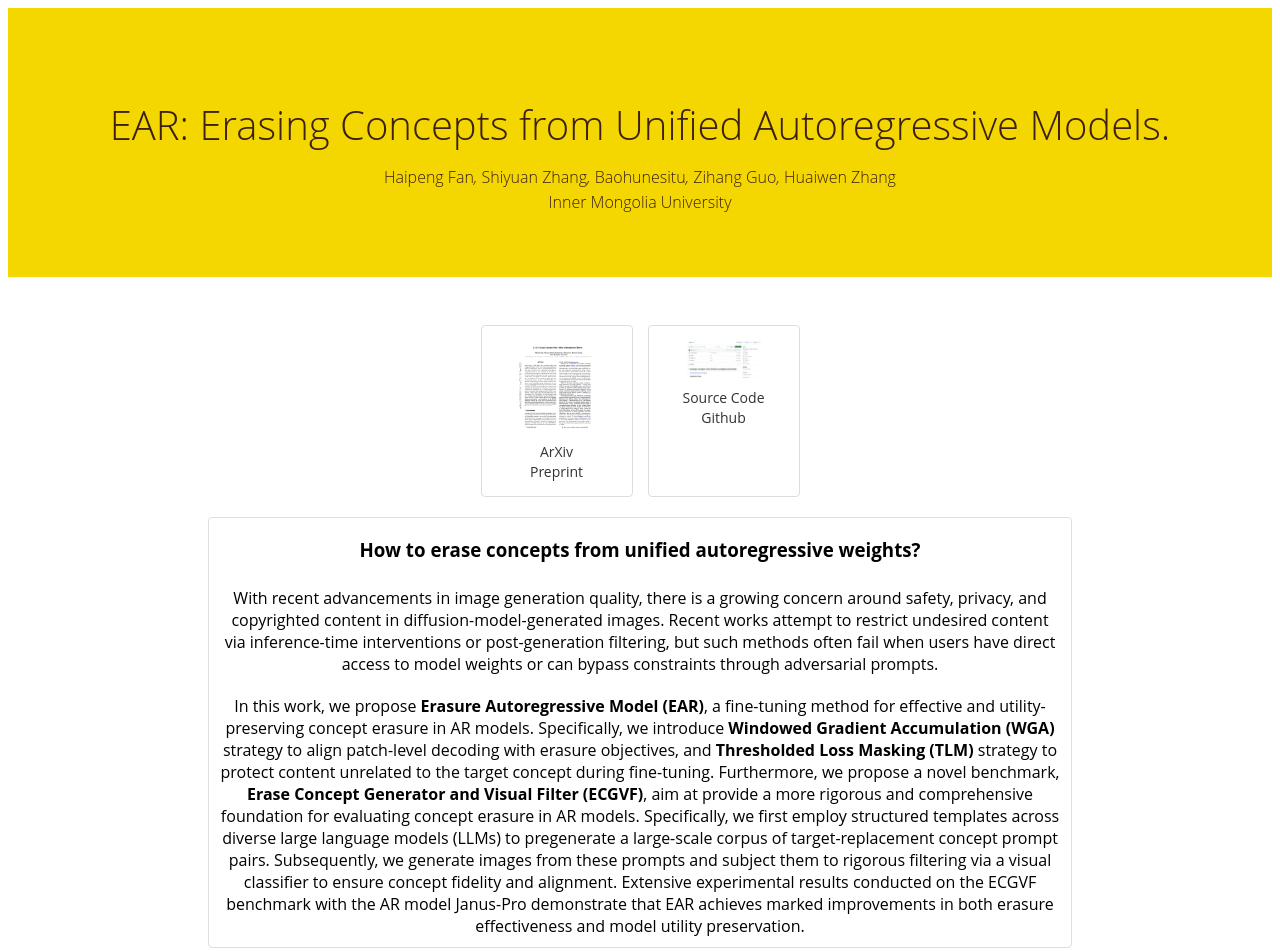
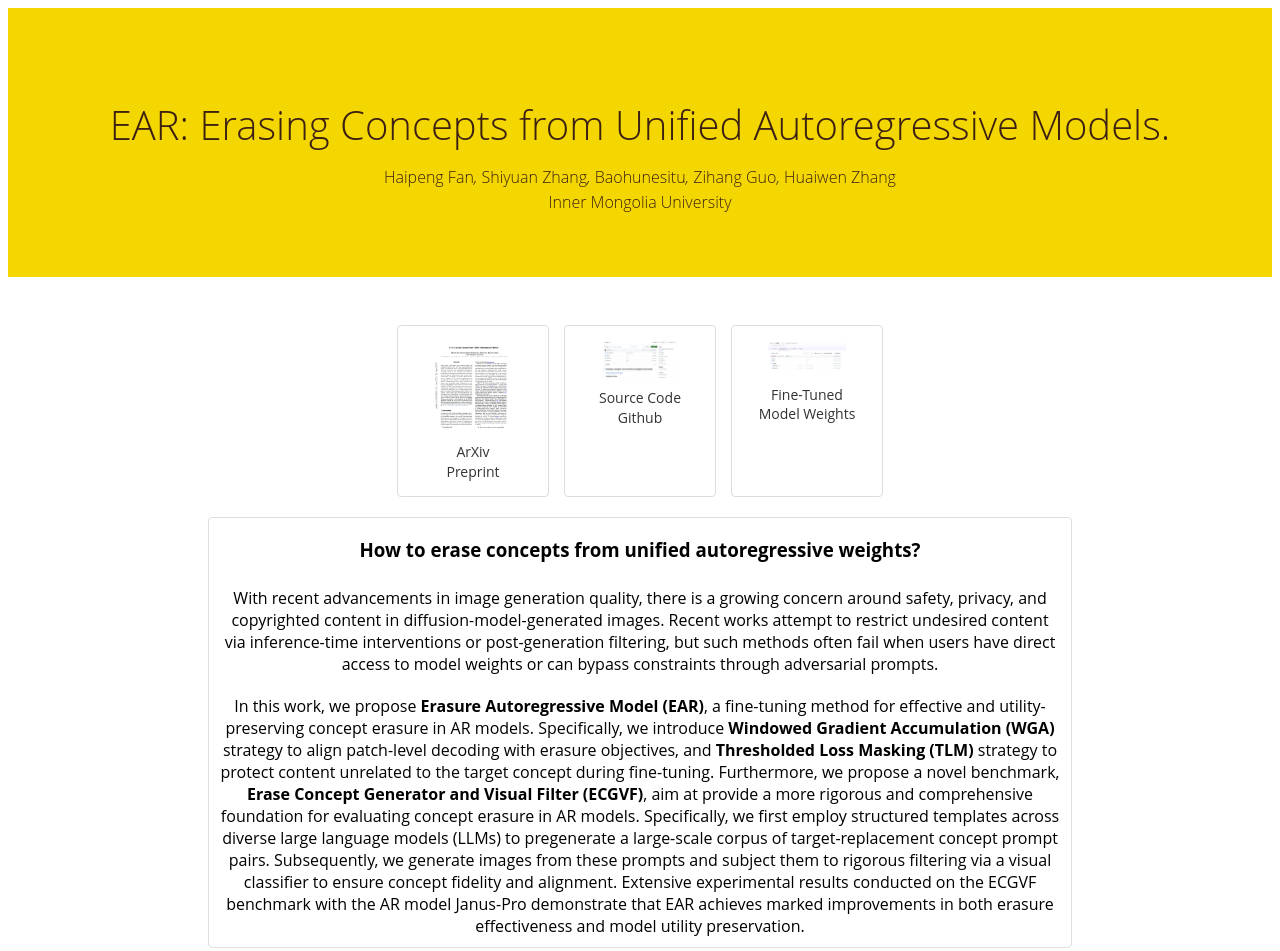
Before and after one commit to immc-lab/ear, a plain HTML site: page index.html in a window 1280 px wide. Shown: the top 951 px of the page. Drawn offline with Linux system fonts and the light colour scheme.

Commit message:
add weight link

```diff
--- a/index.html
+++ b/index.html
@@ -587,10 +587,10 @@
                 <img src="./images/github_now.png" alt="Github code thumbnail">
                 <span>Source Code<br>Github</span>
             </a>
-            <!--  <a href="https://erasing.baulab.info/weights/esd_models/" class="link-item" target="_blank">-->
-            <!--    <img src="./images/data-thumb.png" alt="Data thumbnail">-->
-            <!--    <span>Fine-Tuned<br>Model Weights</span>-->
-            <!--  </a>-->
+              <a href="https://huggingface.co/immc-lab/EAR" class="link-item" target="_blank">
+                <img src="./images/hf_model.png" alt="Data thumbnail">
+                <span>Fine-Tuned<br>Model Weights</span>
+              </a>
             <!--  <a href="https://huggingface.co/spaces/baulab/Erasing-Concepts-In-Diffusion" class="link-item" target="_blank">-->
             <!--    <img src="./images/demo3x4-thumb.png" alt="Huggingface demo thumbnail">-->
             <!--    <span>Huggingface<br>Demo</span>-->
```
Also changed, not shown: images/hf_model.png (added), 2 other files.
